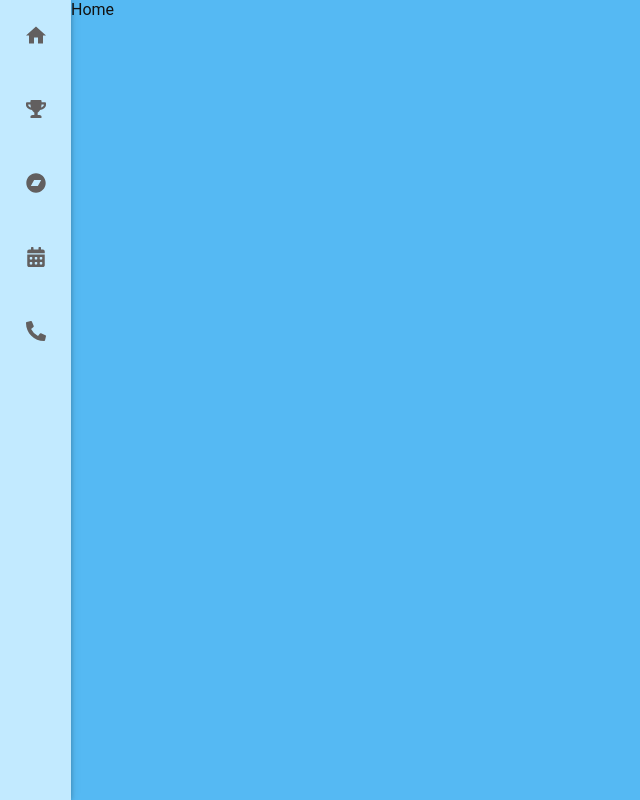
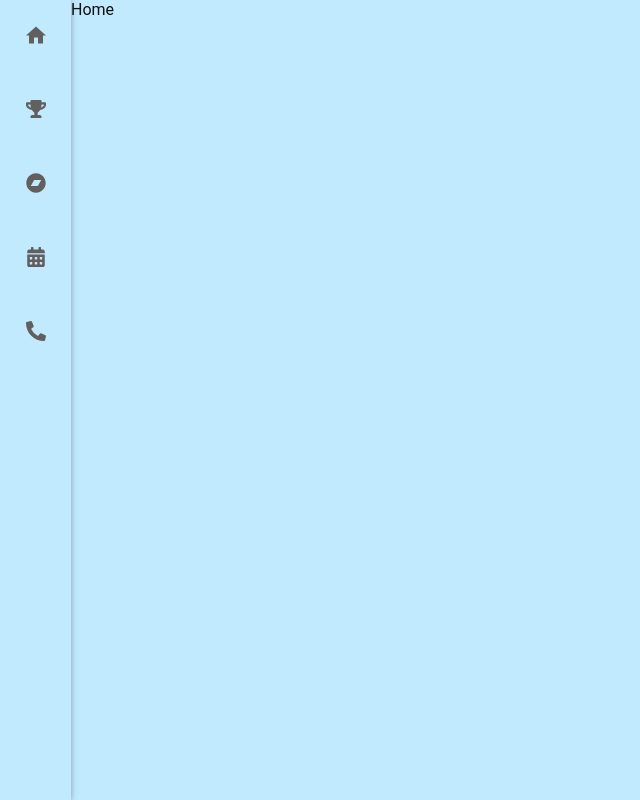
Before and after one commit to NevilleAntony98/Excel-2020, a React (Create React App) app: page /#/ in a window 1280 px wide. Shown: the whole page, without its empty margins (0-640 px from the left). Built offline with nearby package versions, Linux system fonts and the light colour scheme.

Commit message:
Add a lighter excel color

```diff
--- a/src/sass/index.scss
+++ b/src/sass/index.scss
@@ -15,7 +15,7 @@ $color-blue: #2979ff;
 
 body {
   margin: 0;
-  background: $color-excel;
+  background: $color-excel-lighter;
   color: $color-black;
   font-family: $font-1;
   overflow-y: scroll;
--- a/src/sass/variables.scss
+++ b/src/sass/variables.scss
@@ -11,6 +11,7 @@ $header-bar-background: #323232;
 $color-white: #ffffff;
 $color-black: #121212;
 $color-blue: #2979ff;
+$color-excel-lighter: #c2eaff;
 $color-excel: #55b9f3;
 
 // Fonts
```
